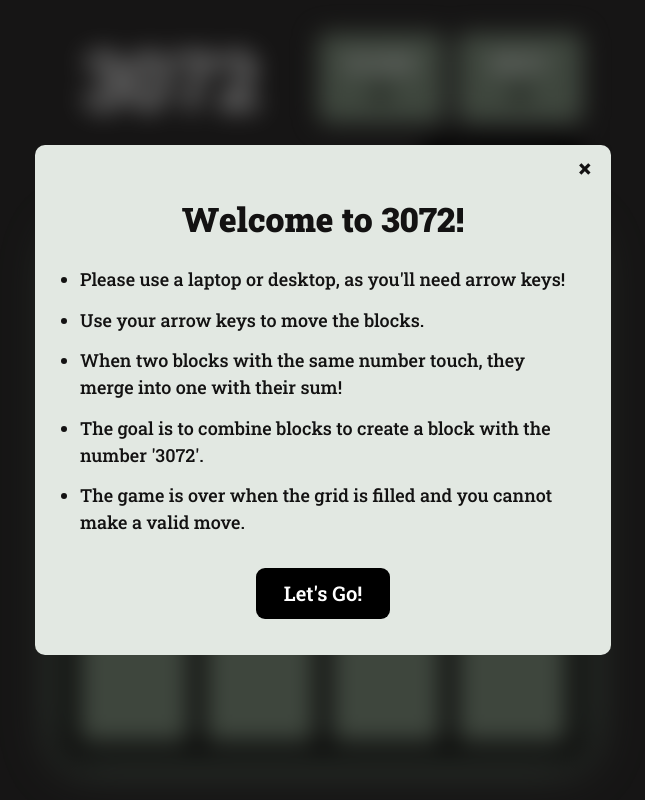
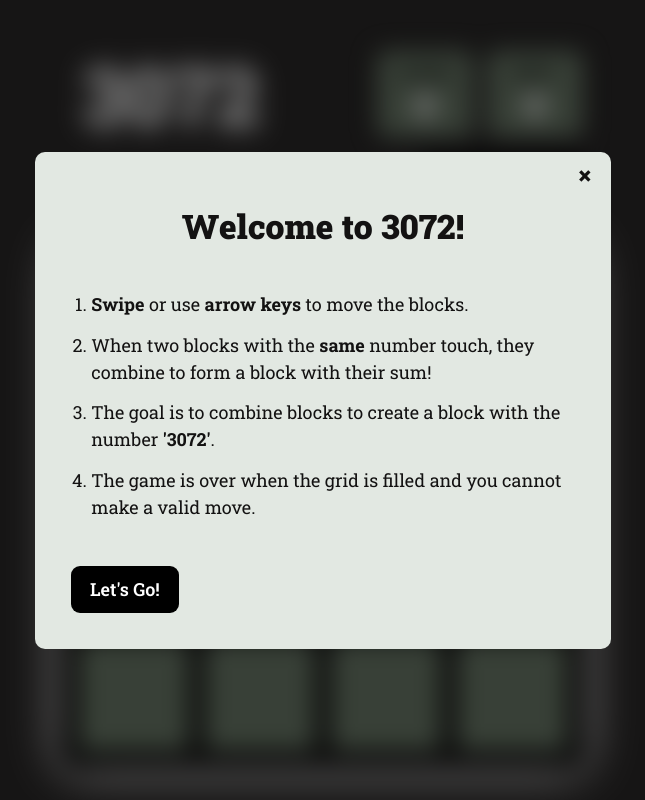
Before and after one commit to WeiChongDevelops/3072, a React (Vite) app: page / in a window 1280 px wide. Shown: the whole page, without its empty margins (317-962 px from the left). Built offline with nearby package versions, Linux system fonts and the light colour scheme.

Commit message:
restyle game

```diff
--- a/package.json
+++ b/package.json
@@ -10,9 +10,10 @@
     "preview": "vite preview"
   },
   "dependencies": {
+    "@phosphor-icons/react": "^2.1.7",
+    "clsx": "^2.1.1",
     "react": "^18.2.0",
     "react-dom": "^18.2.0",
-    "clsx": "^2.1.1",
     "tailwind-merge": "^2.3.0"
   },
   "devDependencies": {
--- a/src/components/child/Button.tsx
+++ b/src/components/child/Button.tsx
@@ -4,15 +4,17 @@ import {MouseEventHandler} from "react";
 interface ButtonProps {
     clickFunction: MouseEventHandler<HTMLSpanElement>;
     buttonMessage: string;
+    children?: React.ReactNode
 }
 
-export default function Button({clickFunction, buttonMessage}:ButtonProps) {
+export default function Button({clickFunction, buttonMessage, children}:ButtonProps) {
 
     return (
-        <button className="text-lg rounded-lg border border-transparent px-6 py-2 text-base
-        font-semibold text-white bg-black cursor-pointer transition-colors duration-200 transition-transform
+        <button className="flex flex-row items-center gap-2.5 rounded-lg border border-transparent px-4 py-2 text-base
+        font-semibold text-white bg-black cursor-pointer transition-all
         duration-200 ease-out hover:border-customGreen hover:scale-110 focus:outline-none focus:ring-2
         focus:ring-blue-600 focus:ring-opacity-50" onClick={clickFunction}>
+            {children}
             {buttonMessage}
         </button>
     );
--- a/src/components/child/Display.tsx
+++ b/src/components/child/Display.tsx
@@ -5,9 +5,9 @@ interface DisplayProps {
 
 export default function Display({displayText, displayType}:DisplayProps) {
     return (
-        <div className="bg-customGreen border-transparent rounded-lg p-3 w-28 text-white font-semibold">
-            <h2 className="text-xl">{displayType}</h2>
-            <p className="font-black text-black text-xl">{displayText}</p>
+        <div className="bg-customGreen border-transparent rounded-lg py-2.5 px-5 text-white font-semibold ">
+            <h2 className="font-semibold text-black text-sm">{displayType}</h2>
+            <p className="font-black text-white text-3xl extra-glowy-text">{displayText}</p>
         </div>
     );
 }
--- a/src/components/child/Game3072.tsx
+++ b/src/components/child/Game3072.tsx
@@ -34,7 +34,6 @@ export default function Game3072({size}: Game3072Props) {
     }
 
     useEffect( () => saveToLocalStorage(highScore), [highScore]);
-
 
     useEffect(() => {
         const handleKeyDown = (evt: KeyboardEvent) => {
@@ -112,7 +111,7 @@ export default function Game3072({size}: Game3072Props) {
     }, [currentScore, highScore]);
 
     return (
-        <div className={"flex flex-col justify-center items-center h-screen gap-4 sm:pb-8 pb-32"}>
+        <div className={"flex flex-col justify-center items-center h-screen gap-4 sm:pb-2 pb-32"}>
             <GameHeader
                 setGameMatrix={setGameMatrix}
                 size={size}
--- a/src/components/child/GameHeader.tsx
+++ b/src/components/child/GameHeader.tsx
@@ -15,7 +15,7 @@ interface GameHeaderProps {
 export default function GameHeader({setGameMatrix, size, currentScore, setCurrentScore, highScore, setHighScore, setIsGameOver}:GameHeaderProps) {
     return <div className="flex flex-col items-center mt-6 mb-6 z-20 w-full gap-6 sm:gap-4">
         <div className={cn("flex flex-col sm:flex-row gap-8 sm:gap-0 items-center w-full")}>
-            <h1 className="font-extrabold text-7xl ml-4">3072</h1>
+            <h1 className="font-extrabold text-7xl ml-4 extra-glowy-text">3072</h1>
             <ScoreDisplays currentScore={currentScore} highScore={highScore} setHighScore={setHighScore}/>
         </div>
         <div className={"flex flex-row items-center sm:justify-end justify-center w-full"}>
--- a/src/components/child/Grid.tsx
+++ b/src/components/child/Grid.tsx
@@ -16,10 +16,7 @@ export default function Grid({gameMatrix, justGenerated, justMergedMatrix, setGa
     const gridContainerStyle = {
         display: "grid",
         gridTemplateColumns: `repeat(${gameMatrix.length}, 1fr)`,
-        // gridTemplateRows: `repeat(${gameMatrix.length}, 1fr)`,
-        // maxHeight: `${112*gameMatrix.length + 15}px`,
-        // maxHeight: `${7*gameMatrix.length + 1.25}rem`,
-        boxShadow: `0 0 45px 2px ${isGameOver ? 'rgba(255,0,0,0.9)' : 'rgba(153, 192, 161, 0.7)' }`,
+        boxShadow: `0 0 45px 3px ${isGameOver ? 'rgba(255,0,0,0.9)' : 'rgba(250, 250, 250, 1)' }`,
         zIndex: 1,
         gridArea: "stack"
     };
--- a/src/components/child/Instructions.tsx
+++ /dev/null
@@ -1,9 +0,0 @@
-
-export default function Instructions() {
-    return (<p>
-        Use your arrow keys to move the blocks. When two blocks with the same number touch, they merge into one with their sum!
-        With every move, another small block appears on an empty spot in the grid.
-        The goal is to combine blocks to create a block with the number '3072'.
-        The game is over when the grid is filled and you cannot make a move to merge blocks.
-    </p>);
-}
--- a/src/components/child/InstructionsModal.tsx
+++ b/src/components/child/InstructionsModal.tsx
@@ -12,14 +12,13 @@ export default function InstructionsModal({ onClose, closing }: InstructionsModa
             <div className="modal outline outline-white">
                 <div className="modal-content px-8 py-8 md:max-w-lg mx-4">
                     <span className="close-button" onClick={onClose}>&times;</span>
-                    <h1 className="mt-4 mb-6 text-3xl">Welcome to 3072!</h1>
-                    <ul className="list-disc mb-7 font-medium text-left">
-                        <li>Please use a laptop or desktop, as you'll need arrow keys!</li>
-                        <li>Use your arrow keys to move the blocks.</li>
-                        <li>When two blocks with the same number touch, they merge into one with their sum!</li>
-                        <li>The goal is to combine blocks to create a block with the number '3072'.</li>
+                    <h1 className="mt-4 text-3xl">Welcome to 3072!</h1>
+                    <ol className="list-decimal ml-2.5 my-10 font-normal text-left">
+                        <li><b>Swipe</b> or use <b>arrow keys</b> to move the blocks.</li>
+                        <li>When two blocks with the <b>same</b> number touch, they combine to form a block with their sum!</li>
+                        <li>The goal is to combine blocks to create a block with the number <b>'3072'</b>.</li>
                         <li>The game is over when the grid is filled and you cannot make a valid move.</li>
-                    </ul>
+                    </ol>
                     <Button clickFunction={onClose} buttonMessage={"Let's Go!"}/>
                 </div>
             </div>
--- a/src/components/child/NewGameButton.tsx
+++ b/src/components/child/NewGameButton.tsx
@@ -1,10 +1,11 @@
 import {getFreshMatrix} from "../../util.ts";
 import Button from "./Button.tsx";
+import {ArrowCounterClockwise} from "@phosphor-icons/react";
 interface NewGameButtonProps {
     setGameMatrix: Function;
     size: number;
     setCurrentScore: Function;
-    buttonMessage?: string;
+    buttonMessage: string;
     setIsGameOver: Function;
 }
 
@@ -17,6 +18,8 @@ export default function NewGameButton({setGameMatrix, size, setCurrentScore, but
     }
 
     return (
-        <Button clickFunction={handleClick} buttonMessage={buttonMessage}/>
+      <Button clickFunction={handleClick} buttonMessage={buttonMessage}>
+          <ArrowCounterClockwise weight={"bold"}/>
+      </Button>
     );
 }
--- a/src/css/App.css
+++ b/src/css/App.css
@@ -9,40 +9,8 @@ html {
   overflow: hidden;
 }
 
-.logo {
-  height: 6em;
-  padding: 1.5em;
-  will-change: filter;
-  transition: filter 300ms;
-}
-.logo:hover {
-  filter: drop-shadow(0 0 2em #646cffaa);
-}
-.logo.react:hover {
-  filter: drop-shadow(0 0 2em #61dafbaa);
-}
-
-@keyframes logo-spin {
-  from {
-    transform: rotate(0deg);
-  }
-  to {
-    transform: rotate(360deg);
-  }
-}
-
-@media (prefers-reduced-motion: no-preference) {
-  a:nth-of-type(2) .logo {
-    animation: logo-spin infinite 20s linear;
-  }
-}
-
-.card {
-  padding: 2em;
-}
-
-.read-the-docs {
-  color: #888;
+.extra-glowy-text {
+  text-shadow: 0 0 0.125em rgba(255, 255, 255, 0.2), 0 0 0.4em rgba(255, 255, 255, 0.3);
 }
 
 .modal-overlay {
@@ -66,7 +34,6 @@ html {
 .modal-content {
   background-color: #e2e8e2;
   position: relative;
-  text-align: center;
   color: #131212;
   border-radius: 10px;
 }
@@ -94,44 +61,34 @@ html {
 }
 
 html {
-  font-size: 16px;
-}
-
-html {
   font-size: 18px;
 }
 
-@media (max-width: 75rem) {
+@media (max-width: 64rem) {
   html {
     font-size: 17px;
   }
 }
 
-@media (max-width: 64rem) {
+@media (max-width: 48rem) {
   html {
     font-size: 16px;
   }
 }
 
-@media (max-width: 48rem) {
+@media (max-width: 30rem) {
   html {
     font-size: 15px;
   }
 }
-
-@media (max-width: 30rem) {
+@media (max-width: 25rem) {
   html {
     font-size: 14px;
-  }
-}
-@media (max-width: 25rem) {
-  html {
-    font-size: 12px;
   }
 }
 
 @media (max-width: 20rem) {
   html {
-    font-size: 10px;
+    font-size: 12px;
   }
 }
--- a/src/styleobjects.ts
+++ b/src/styleobjects.ts
@@ -1,5 +1,5 @@
 export const colours = [
-    { backgroundColour: "#7d8d7b", textColour: "black", textSize: "56px" },
+    { backgroundColour: "#70806e", textColour: "black", textSize: "56px" },
     { backgroundColour: "#acd7b9", textColour: "black", textSize: "56px" },
     { backgroundColour: "#2dcea6", textColour: "black", textSize: "56px" },
     { backgroundColour: "#154115", textColour: "white", textSize: "50px" },
--- a/tailwind.config.cjs
+++ b/tailwind.config.cjs
@@ -5,15 +5,16 @@ module.exports = {
     extend: {
       borderColor: {
         customGrey: '#131212',
-        customGreen: '#7d8d7b',
+        customGreen: '#70806e',
       },
       backgroundColor: {
         customGrey: '#131212',
-        customGreen: '#7d8d7b',
+        customGreen: '#70806e',
       },
       boxShadowColor: {
         customGrey: '#131212',
         customGreen: '#7d8d7b',
+        lightGreen: '#c5d4c3'
       },
     },
   },
```
Also changed, not shown: 1 other file (tests, documents, lock files or other folders).
